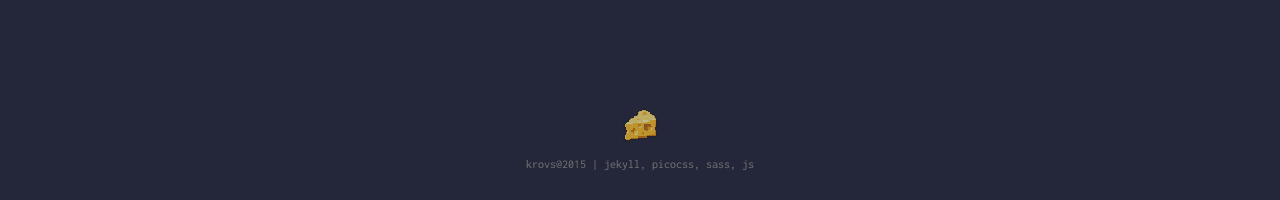
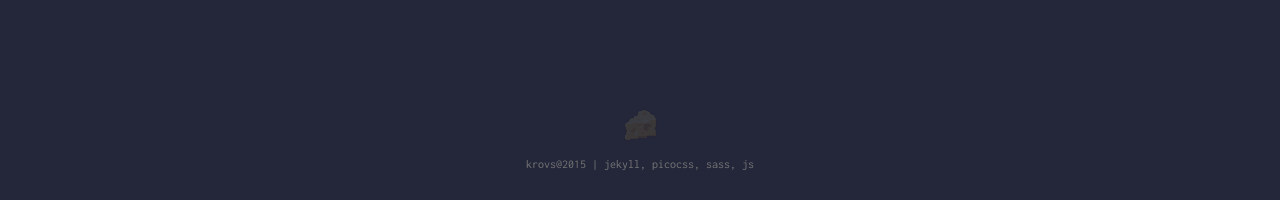
Before and after one commit to krovs/portfolio, a Jekyll site: the page built from projects.html, in a window 1280 px wide. Shown: the part 970-1170 px from the top of the page. Built offline with Jekyll 4.4.1, drawn with Linux system fonts in a browser that asks for light colours.

Commit message:
Reduce opacity of footer separator icon for improved visibility

```diff
--- a/assets/css/main.scss
+++ b/assets/css/main.scss
@@ -329,7 +329,7 @@ footer .footer-separator-icon {
   height: auto;
   margin: 0 auto 8px;
   image-rendering: pixelated;
-  opacity: 0.7;
+  opacity: 0.1;
 }
 
 footer .container.footerlinks:hover {
```
